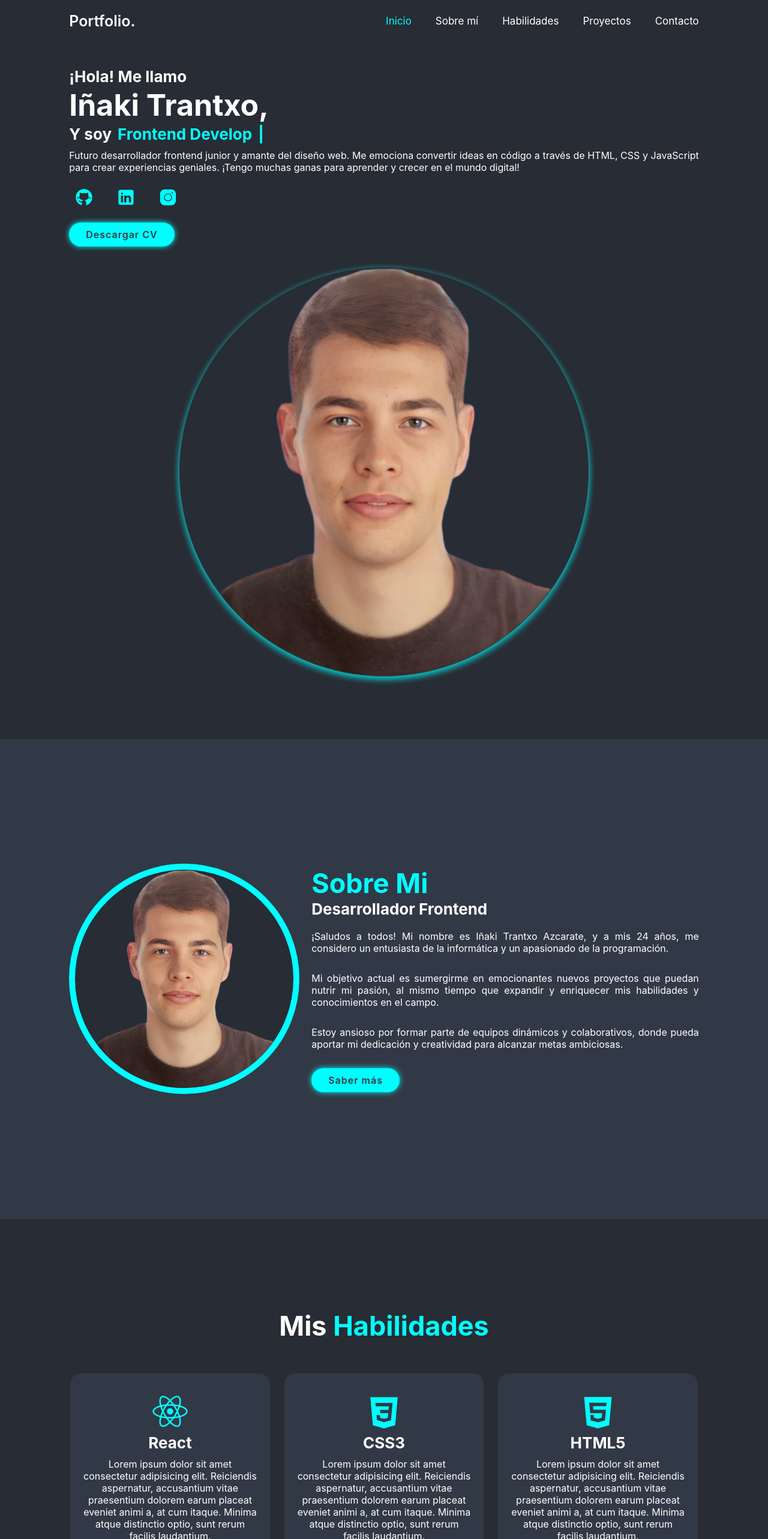
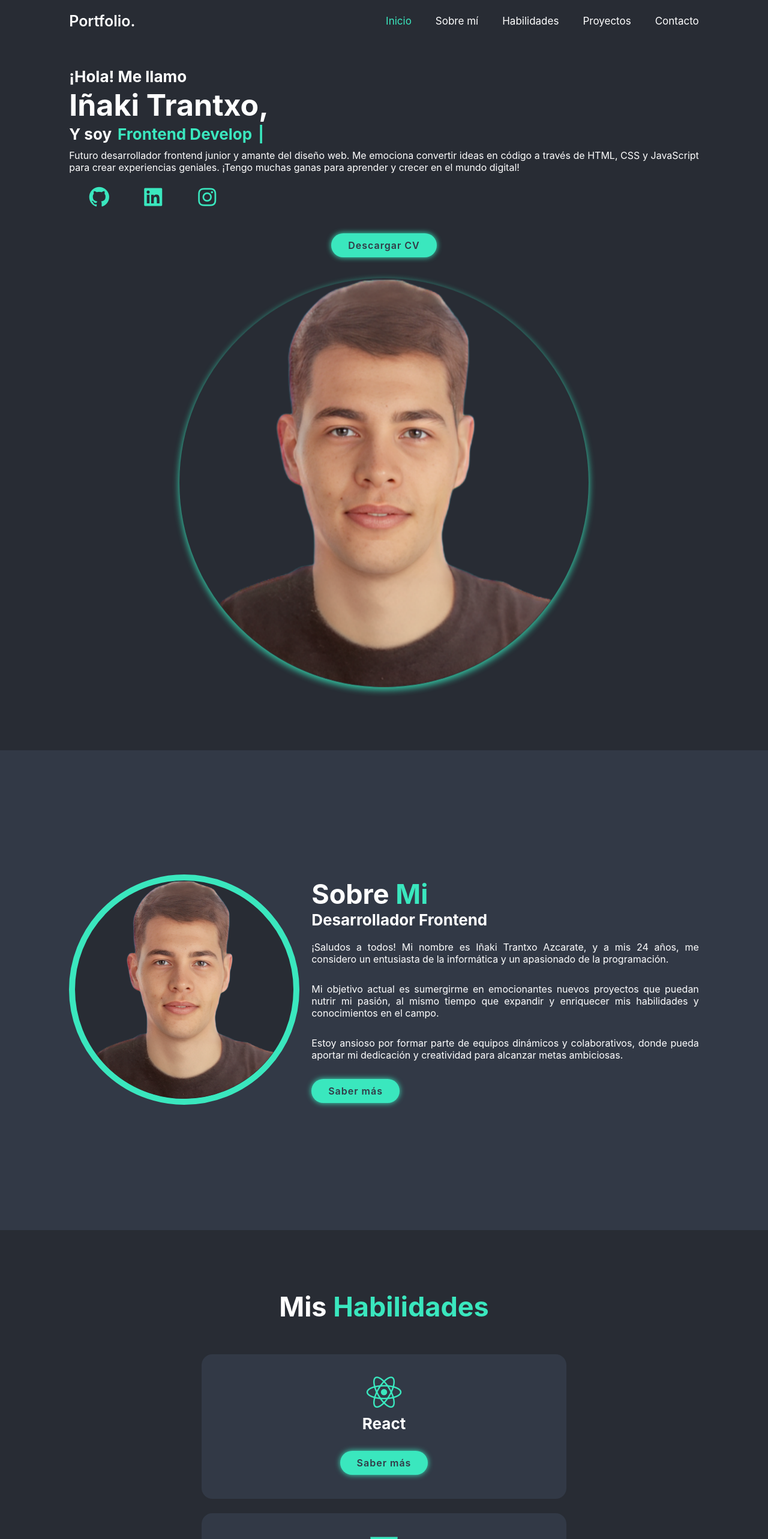
Before and after one commit to trantxo2/portfolio, a React (Create React App) app: page / in a window 1280 px wide. Shown: the top 2566 px of the page at 60% size. Built offline with nearby package versions, Linux system fonts and the light colour scheme.

Commit message:
correcion de estilos

```diff
--- a/src/components/pages/About.css
+++ b/src/components/pages/About.css
@@ -11,7 +11,7 @@
 }
 .about-image img {
   width: 30vw;
-  border: 10px solid aqua;
+  border: 10px solid var(--main-color);
   border-radius: 50%;
   background-color: var(--bg-color);
 }
@@ -19,7 +19,6 @@
 .about-content h1 {
   text-align: left;
   line-height: 1.2;
-  color: var(--main-color);
 }
 .about-content span {
   color: var(--main-color);
--- a/src/components/pages/Contact.tsx
+++ b/src/components/pages/Contact.tsx
@@ -1,9 +1,8 @@
 import React from 'react';
 import './Contact.css';
 import { useForm, ValidationError } from '@formspree/react';
-import { ReactComponent as LinkedInIcon } from '../../assets/linkedin.svg';
-import { ReactComponent as GithubInIcon } from '../../assets/github.svg';
-import { ReactComponent as InstagramInIcon } from '../../assets/instagram.svg';
+
+import SocialMediaIcons from 'components/socialMediaIcons';
 
 function Contact() {
   const [state, handleSubmit] = useForm('mzblrpba');
@@ -41,17 +40,7 @@
         />
         <button type="submit">Enviar</button>
       </form>
-      <div className="contact-socialmedia-container">
-        <a href="https://github.com/trantxo2">
-          <GithubInIcon className="icon" />
-        </a>
-        <a href="https://www.linkedin.com/in/inaki09">
-          <LinkedInIcon className="icon" />
-        </a>
-        <a href="a">
-          <InstagramInIcon className="icon" />
-        </a>
-      </div>
+      <SocialMediaIcons />
     </section>
   );
 }
--- a/src/components/pages/Home.css
+++ b/src/components/pages/Home.css
@@ -78,7 +78,9 @@
   }
 }
 
-.home .info-container .icon {
+.home .info-container #icon {
+  color: var(--main-color);
+  font-size: 4rem;
   width: 4rem;
   height: 4rem;
   margin-right: 3rem;
@@ -87,7 +89,7 @@
   padding-left: 1rem;
   transition: transform 0.3s ease;
 }
-.icon:hover {
+#icon:hover {
   transform: scale(1.2);
 }
 
@@ -142,10 +144,9 @@
     order: 2;
     text-align: center;
   }
-
-  .downloadButton-container {
-    order: 3;
-    margin-top: 2rem;
-    text-align: center;
-  }
 }
+.downloadButton-container {
+  order: 3;
+  margin-top: 2rem;
+  text-align: center;
+}
--- a/src/components/pages/Home.tsx
+++ b/src/components/pages/Home.tsx
@@ -2,10 +2,8 @@
 import './Home.css';
 import DownloadButton from '../downloadButton';
 import Typed from 'typed.js';
-import { ReactComponent as LinkedInIcon } from '../../assets/linkedin.svg';
-import { ReactComponent as GithubInIcon } from '../../assets/github.svg';
-import { ReactComponent as InstagramInIcon } from '../../assets/instagram.svg';
 import ProfileImage from '../../assets/Profile2.png';
+import SocialMediaIcons from 'components/socialMediaIcons';
 
 function Home() {
   const [typedText] = useState('');
@@ -44,17 +42,9 @@
             para aprender y crecer en el mundo digital!
           </p>
         </div>
-        <div className="socialmedia-container">
-          <a href="https://github.com/trantxo2">
-            <GithubInIcon className="icon" />
-          </a>
-          <a href="https://www.linkedin.com/in/inaki09">
-            <LinkedInIcon className="icon" />
-          </a>
-          <a href="a">
-            <InstagramInIcon className="icon" />
-          </a>
-        </div>
+
+        <SocialMediaIcons />
+
         <div className="downloadButton-container">
           <DownloadButton />
         </div>
--- a/src/components/pages/Skills.tsx
+++ b/src/components/pages/Skills.tsx
@@ -12,35 +12,20 @@
         <div className="skills-box">
           <i className="bx bxl-react"></i>
           <h2>React</h2>
-          <p>
-            Lorem ipsum dolor sit amet consectetur adipisicing elit. Reiciendis
-            aspernatur, accusantium vitae praesentium dolorem earum placeat
-            eveniet animi a, at cum itaque. Minima atque distinctio optio, sunt
-            rerum facilis laudantium.
-          </p>
+          <p></p>
           <button>Saber más</button>
         </div>
 
         <div className="skills-box">
           <i className="bx bxl-css3"></i> <h2>CSS3</h2>
-          <p>
-            Lorem ipsum dolor sit amet consectetur adipisicing elit. Reiciendis
-            aspernatur, accusantium vitae praesentium dolorem earum placeat
-            eveniet animi a, at cum itaque. Minima atque distinctio optio, sunt
-            rerum facilis laudantium.
-          </p>
+          <p></p>
           <button>Saber más</button>
         </div>
 
         <div className="skills-box">
           <i className="bx bxl-html5"></i>
           <h2>HTML5</h2>
-          <p>
-            Lorem ipsum dolor sit amet consectetur adipisicing elit. Reiciendis
-            aspernatur, accusantium vitae praesentium dolorem earum placeat
-            eveniet animi a, at cum itaque. Minima atque distinctio optio, sunt
-            rerum facilis laudantium.
-          </p>
+          <p></p>
           <button>Saber más</button>
         </div>
       </div>
--- /dev/null
+++ b/src/components/socialMediaIcons.css
@@ -0,0 +1,14 @@
+#icon {
+  color: var(--main-color);
+  font-size: 4rem;
+  width: 4rem;
+  height: 4rem;
+  margin-right: 2rem;
+  margin-left: 2rem;
+  margin-top: 2rem;
+  margin-bottom: 2rem;
+  transition: transform 0.3s ease;
+}
+#icon:hover {
+  transform: scale(1.2);
+}
--- /dev/null
+++ b/src/components/socialMediaIcons.tsx
@@ -0,0 +1,19 @@
+import React from 'react';
+import './socialMediaIcons.css';
+
+const SocialMediaIcons = () => {
+  return (
+    <div className="socialmedia-container">
+      <a href="https://github.com/trantxo2">
+        <i className="bx bxl-github" id="icon"></i>
+      </a>
+      <a href="https://www.linkedin.com/in/inaki09">
+        <i className="bx bxl-linkedin-square" id="icon"></i>
+      </a>
+      <a href="#">
+        <i className="bx bxl-instagram" id="icon"></i>
+      </a>
+    </div>
+  );
+};
+export default SocialMediaIcons;
--- a/src/index.css
+++ b/src/index.css
@@ -17,5 +17,5 @@
   --bg-color: #282c34;
   --second-bg-color: #323946;
   --text-color: white;
-  --main-color: aqua;
+  --main-color: #3ae7be;
 }
```
